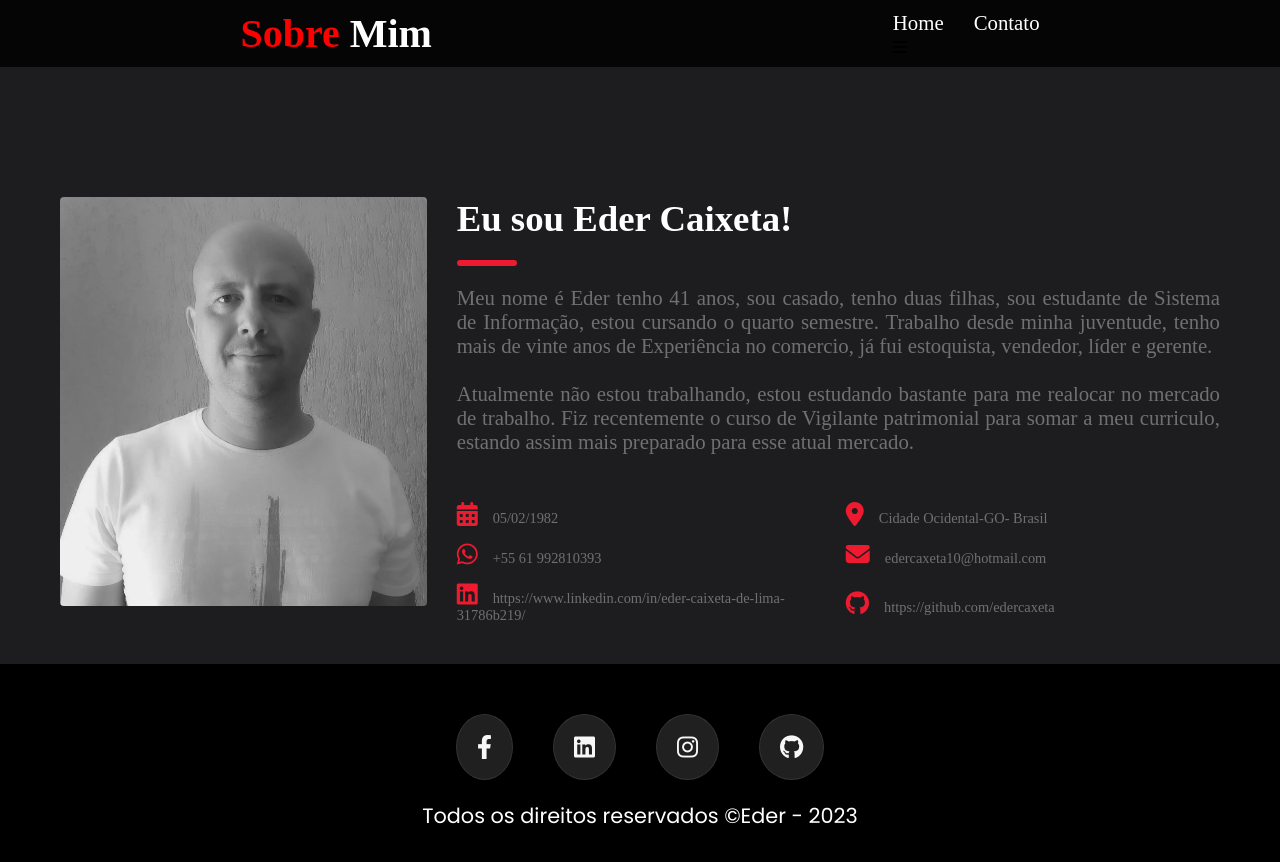
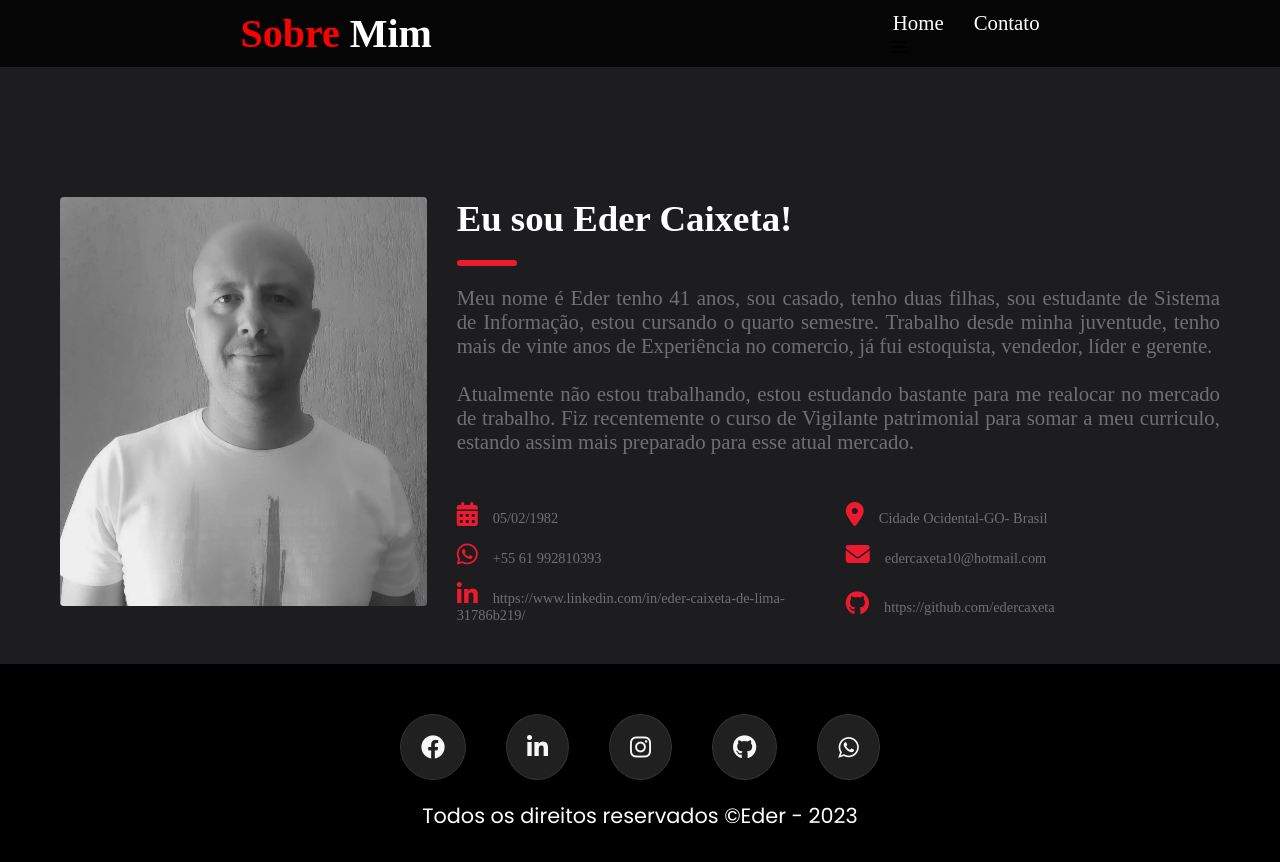
Before and after one commit to edercaxeta/Portifolio, a plain HTML site: page index2.html in a window 1280 px wide. Drawn offline with Linux system fonts and the light colour scheme.

Commit message:
Update index2.html
atualiza

```diff
--- a/index2.html
+++ b/index2.html
@@ -8,6 +8,7 @@
     <link rel="stylesheet" href="https://cdnjs.cloudflare.com/ajax/libs/font-awesome/6.4.0/css/all.min.css"
      integrity="sha512-iecdLmaskl7CVkqkXNQ/ZH/XLlvWZOJyj7Yy7tcenmpD1ypASozpmT/E0iPtmFIB46ZmdtAc9eNBvH0H/ZpiBw=="
      crossorigin="anonymous" referrerpolicy="no-referrer" />
+    <link rel="stylesheet" href="https://cdnjs.cloudflare.com/ajax/libs/font-awesome/4.5.0/css/font-awesome.min.css">
     <title>Sobre mim</title>
 </head>
 <body>
@@ -58,7 +59,7 @@
                 <li><a href="https://www.linkedin.com/in/eder-caixeta-de-lima-31786b219/" target="_blank"><i class="fa-brands fa-linkedin"></i></a></li>
                 <li><a href="https://www.instagram.com/ederuilma/" target="_blank"><i class="fa-brands fa-instagram"></i></a></li>
                 <li><a href="https://github.com/edercaxeta" target="_blank"><i class="fa-brands fa-github"></i></a></li>
-
+                <li><a class="whatsapp-link" href="https://web.whatsapp.com/send?phone=5561992810393" target="_blank"><i class="fa fa-whatsapp"></i></a></li>
             </ul>
          </nav>
          <p class="footer_comercial">Todos os direitos reservados &copy;Eder - 2023</p>
```
